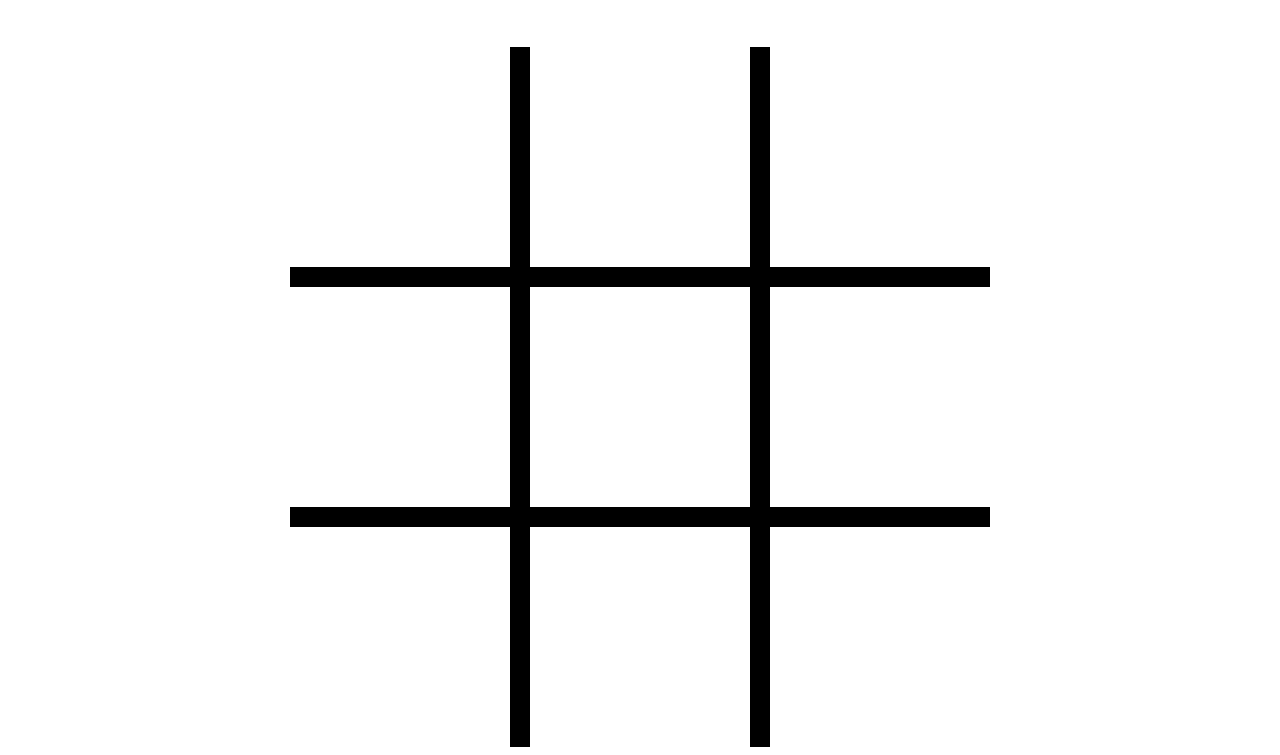
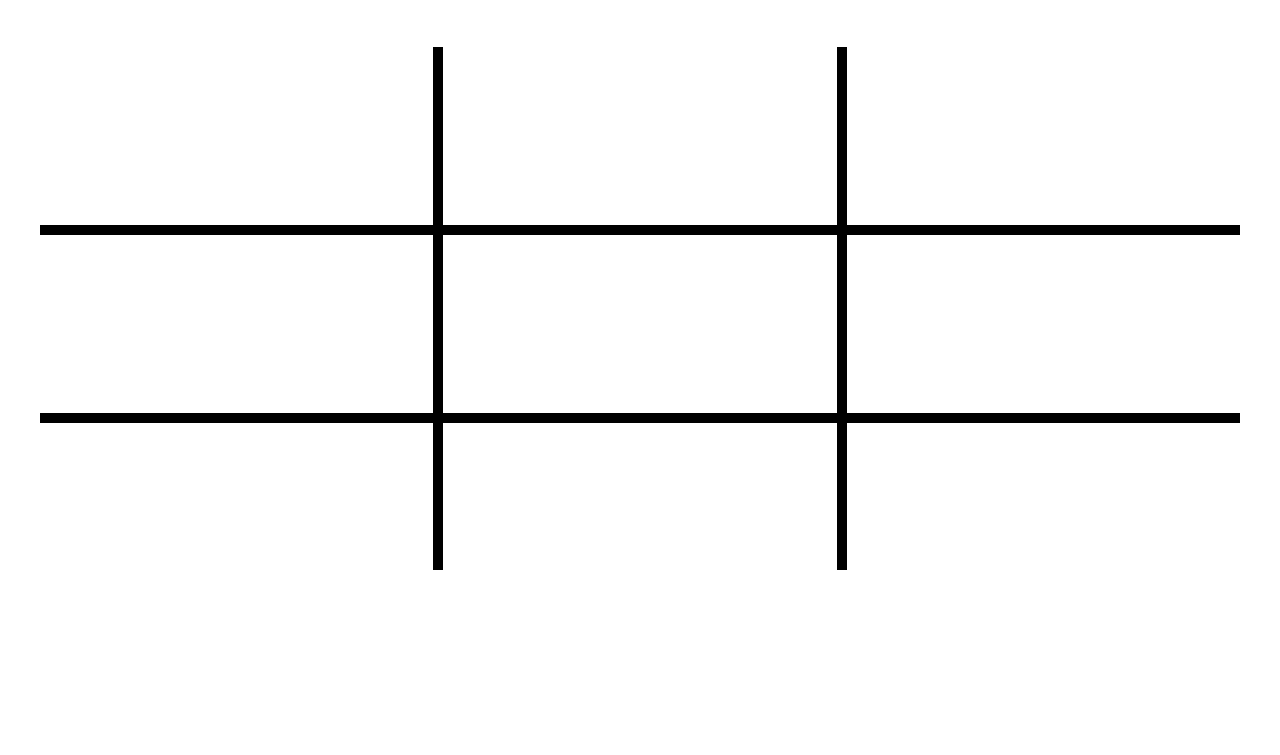
Before and after one commit to nerbGG/tictactoe, a plain HTML site: page index.html in a window 1280 px wide. Shown: the part 61-816 px from the top of the page. Drawn offline with Linux system fonts and the light colour scheme.

Commit message:
obile friendly added tie

```diff
--- a/script.js
+++ b/script.js
@@ -10,7 +10,7 @@ let gameOver = false;
 
 const handleClick = (event, rPos,cPos) =>{
     // console.log(event);
-    const element = event.target;
+    const element = event.target
     // not allow the same square to be clicked
     if(filledIn.includes(element.id) || gameOver){
         return;
@@ -24,6 +24,11 @@ const handleClick = (event, rPos,cPos) =>{
     if(checkWinning(rPos, cPos)){
         document.getElementById('header').innerHTML=`${state[turn].name} (${state[turn].symbol}) is the winner!!!`;
         gameOver = true;
+        return;
+    }
+
+    if(filledIn.length === 9 ){
+        document.getElementById('header').innerHTML=`It's a Tie!!!`;
         return;
     }
 
@@ -48,7 +53,7 @@ const checkWinning = (rPos, cPos) => {
     }
 
    const rowIsAllSame = checkRow(newArr,rPos);
-   const columnIsAllSame = checkColumn(newArr, rPos, cPos);
+   const columnIsAllSame = checkColumn(newArr, cPos);
    const diagLRIsAllSame = checkLRDiag(newArr);
    const diagRLIsAllSame = checkRLDiag(newArr);
 
@@ -100,7 +105,7 @@ const checkRLDiag = (squareList)=>{
     let allSame = true;
     let j = 2;
     for(let i = 0; i<3; i++){
-        const e = squareList[i][j];
+        const e = squareList[i][j]
         if(e.innerHTML !== state[turn].symbol ){
             allSame = false;
             break;
--- a/styles.css
+++ b/styles.css
@@ -5,7 +5,7 @@ h1{
 
 .grid-wrapper{
     width:100%;
-    height: 100%;
+    height: 550px;
     display:flex;
     justify-content: center;
 }
@@ -13,20 +13,19 @@ h1{
 .grid{
     display: grid;
     grid-template-columns: auto auto auto;
-    width: 700px;
-    height: 700px;
+    width: 95%;
+    height: 95%;
     background: black;
-    gap: 20px;
+    gap: 10px;
 }
 
 .square{
-    width:220px;
-    height:220px;
+    min-width:111px;
+    height:178px;
     background:white;
     text-align:center;
     display: flex;
     justify-content: center;
     align-items: center;
-    font-size: 80px;
-    /* margin:auto 0; */
+    font-size: 30px;
 }
```
